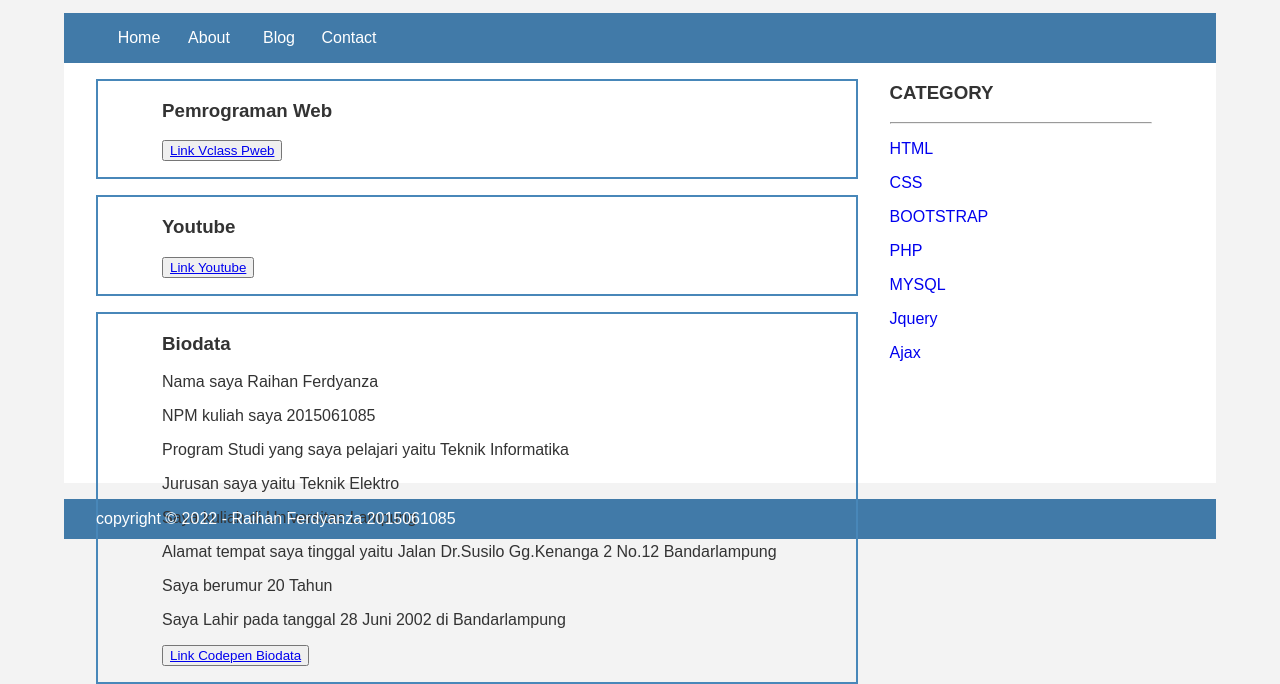
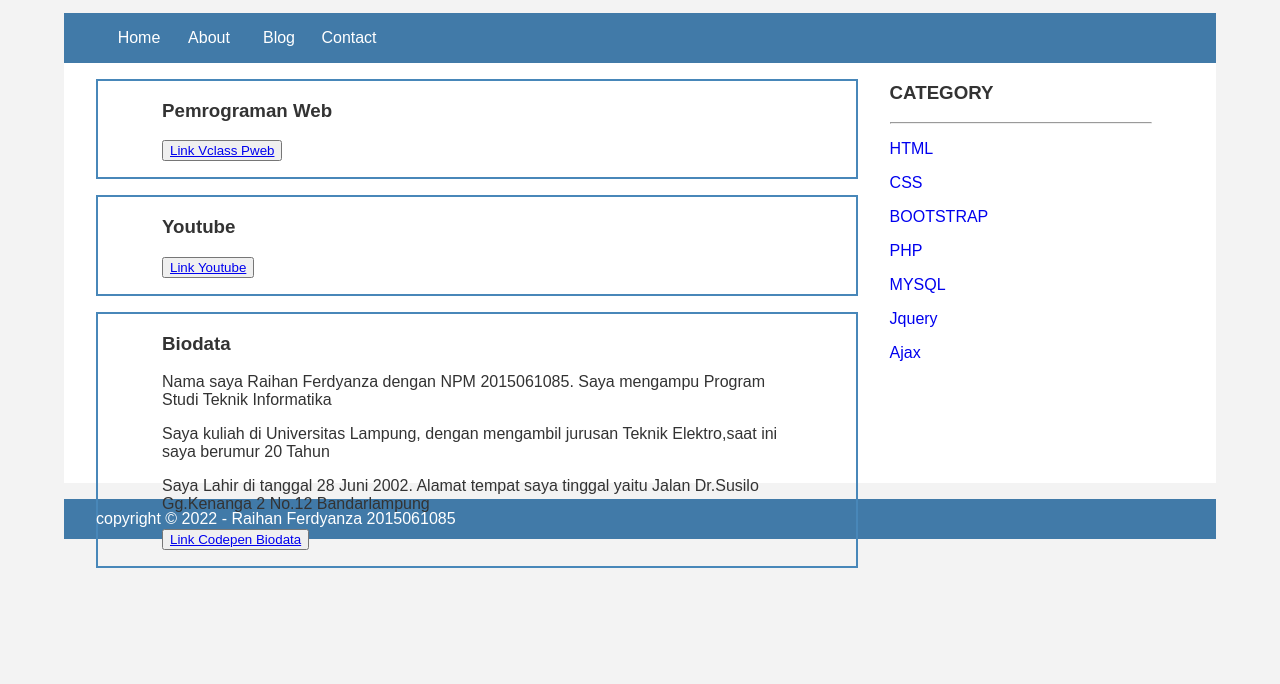
Before and after one commit to tanjungagung/raiferdy541.github.io, a plain HTML site: page index.html in a window 1280 px wide. Shown: the part 143-827 px from the top of the page. After the commit the page ends 800 px from the top, so only its background shows below. Drawn offline with Linux system fonts and the light colour scheme.

Commit message:
Update index.html

```diff
--- a/index.html
+++ b/index.html
@@ -42,14 +42,9 @@
                 <div class="border">
                     <div class="jarak">
                         <h3>Biodata</h3>
-                        <p> Nama saya Raihan Ferdyanza  </p>
-                        <p> NPM kuliah saya 2015061085  </p>
-                        <p> Program Studi yang saya pelajari yaitu Teknik Informatika   </p>
-                        <p> Jurusan saya yaitu Teknik Elektro  </p>
-                        <p> Saya kuliah di Universitas Lampung </p>
-                        <p> Alamat tempat saya tinggal yaitu Jalan Dr.Susilo Gg.Kenanga 2 No.12 Bandarlampung  </p>
-                        <p> Saya berumur 20 Tahun </p>
-                        <p> Saya Lahir pada tanggal 28 Juni 2002 di Bandarlampung </p>
+                        <p> Nama saya Raihan Ferdyanza dengan NPM 2015061085. Saya mengampu Program Studi Teknik Informatika  </p>
+                        <p> Saya kuliah di Universitas Lampung, dengan mengambil jurusan Teknik Elektro,saat ini saya berumur 20 Tahun  </p>
+                        <p> Saya Lahir di tanggal 28 Juni 2002. Alamat tempat saya tinggal yaitu Jalan Dr.Susilo Gg.Kenanga 2 No.12 Bandarlampung  </p>
                         <button class="btn"><a href="https://codepen.io/raihan-ferdyanza/pen/OJQwWaw">Link Codepen Biodata </a></button>
                     </div>
                 </div>
```
